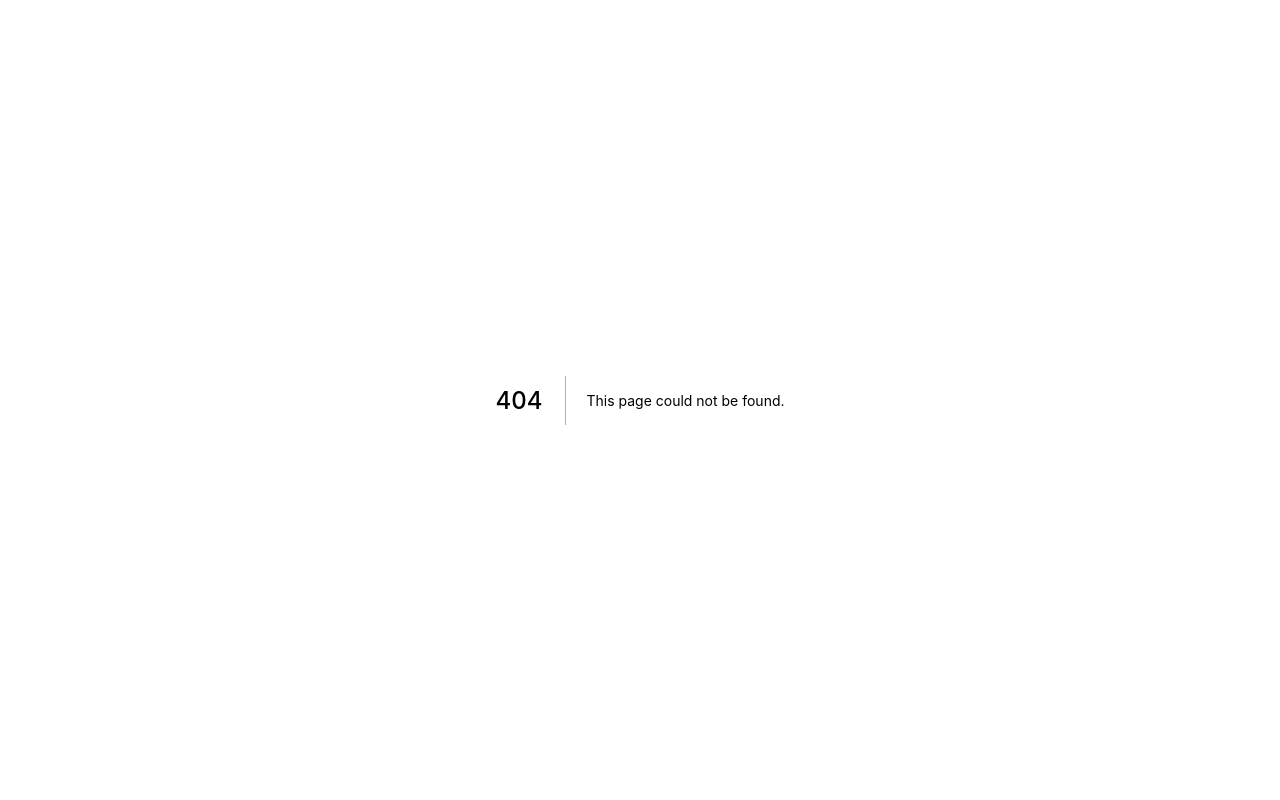
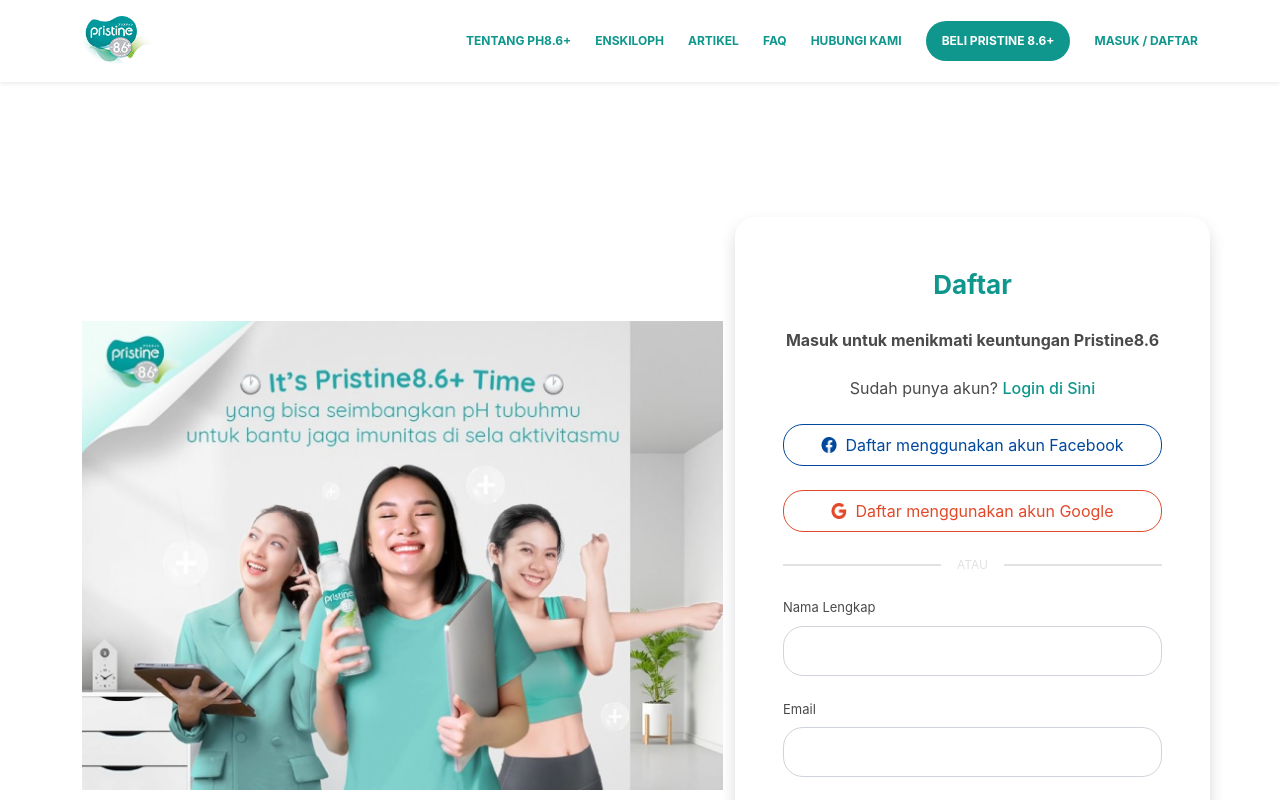
Before and after one commit to DDS-Developers/Pristine-Revamp, a Next.js app: page /daftar in a window 1280 px wide. Before the commit this address had no page. Shown: the top 800 px of the page. Built offline with nearby package versions, Linux system fonts and the light colour scheme.

Commit message:
register -> daftar

```diff
--- a/components/Navbar.js
+++ b/components/Navbar.js
@@ -63,7 +63,7 @@ function Navbar() {
 							</Link>
 						</div>
 						<div className="d-flex align-items-center">
-							<Link href="#">
+							<Link href="/daftar">
 								<a className="color-pristine-green font-size-12 fw-bold text-center">
 									MASUK / DAFTAR
 								</a>
```
Also changed, not shown: pages/daftar/index.js (renamed from pages/register/index.js).
